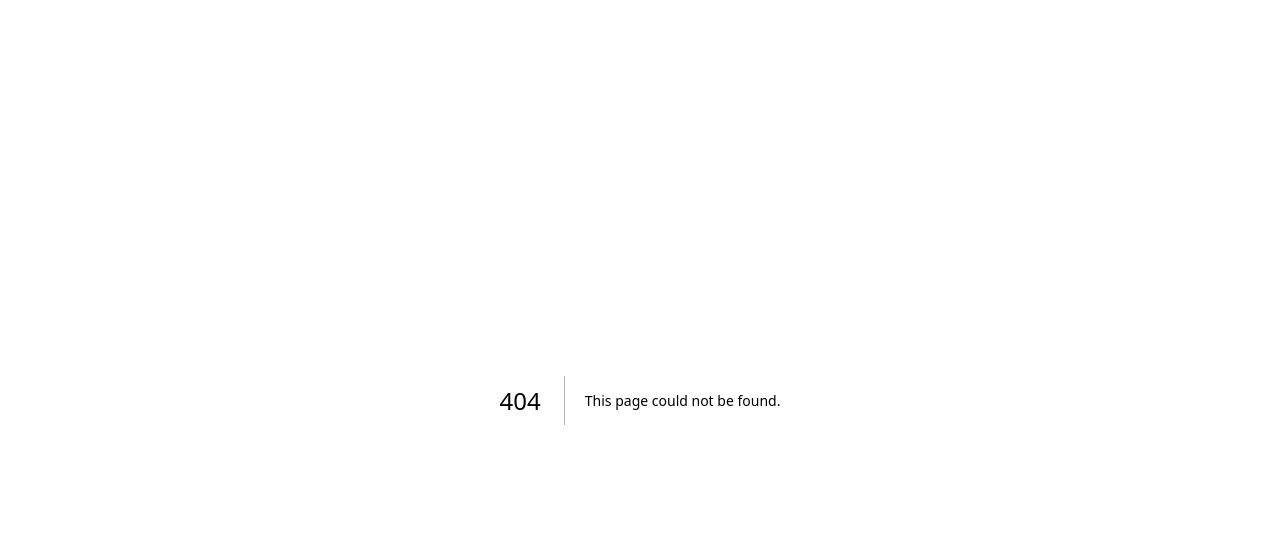
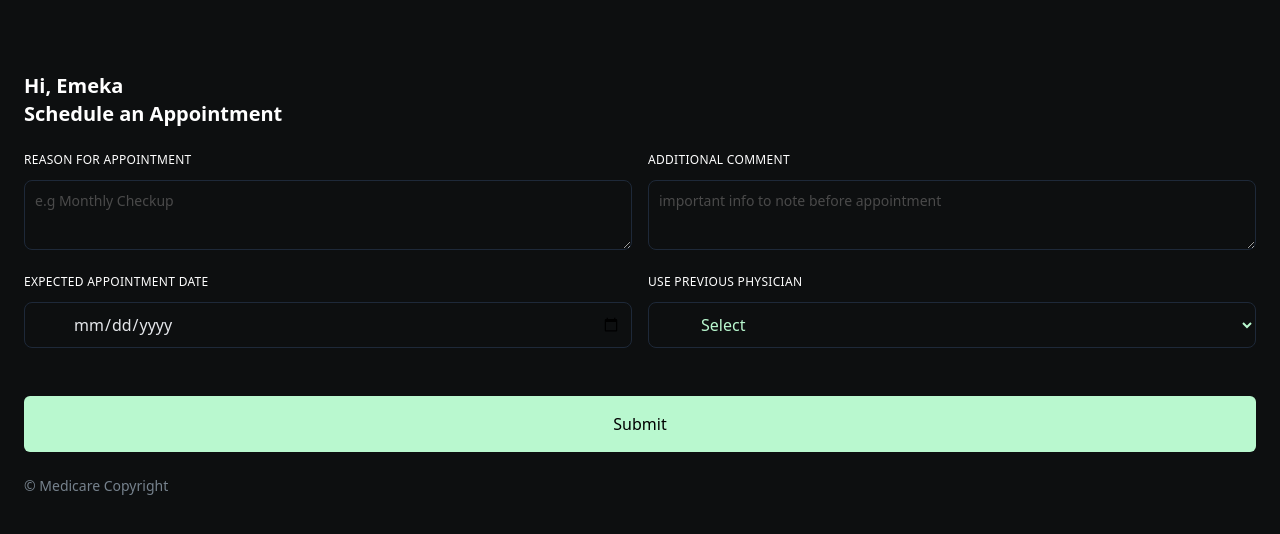
Before and after one commit to Emmynando/medicare, a Next.js app: page /patient/1/book-appointment in a window 1280 px wide. Before the commit this address had no page. Shown: the top 534 px of the page. Built offline with nearby package versions, Linux system fonts and the light colour scheme.

Commit message:
fixed form errors

```diff
--- a/src/app/(auth)/register/page.tsx
+++ b/src/app/(auth)/register/page.tsx
@@ -11,15 +11,12 @@ import ConsentInfo from "@/component/Layout/Auth/Register/ConsentInfo";
 import { validator } from "@/lib/validator";
 
 export default function Register() {
-  const [consentData, setConsentData] = useState({
-    disclosureConsent: false,
-    termsAgreement: false,
-  });
-  const [allConsentGiven, setAllConsentGiven] = useState(false);
-  const fileInputRef = useRef<HTMLInputElement>(null);
-  const [selectedFile, setSelectedBackFile] = useState<File | null>(null);
-  const { formData: personalFormData, handleChange: handlePersonalChange } =
-    useForm<IPersonalInfo>({
+  const {
+    formData: personalFormData,
+    handleChange: handlePersonalChange,
+    errors: personalFormErrors,
+    setErrors: setPersonalFormErrors,
+  } = useForm<IPersonalInfo>({
     gender: "",
     occupation: "",
     birthdate: "",
@@ -38,6 +35,13 @@ export default function Register() {
       identificationNumber: "",
       identificationType: "",
     });
+  const [consentData, setConsentData] = useState({
+    disclosureConsent: false,
+    termsAgreement: false,
+  });
+  const [allConsentGiven, setAllConsentGiven] = useState(false);
+  const fileInputRef = useRef<HTMLInputElement>(null);
+  const [selectedFile, setSelectedBackFile] = useState<File | null>(null);
 
   const handleFileSelect = () => {
     fileInputRef.current?.click();
@@ -49,17 +53,90 @@ export default function Register() {
     }
   };
 
-  function checkPersonalValidation(event: ChangeEvent<HTMLInputElement>) {
+  function checkPersonalValidation(
+    event: ChangeEvent<
+      HTMLInputElement | HTMLSelectElement | HTMLTextAreaElement
+    >
+  ) {
     const { name, value } = event.target as any;
-    if (name === "emergencyContact") {
-      if (value?.length <= 10) {
+
+    // First update the form data (always do this first)
     handlePersonalChange(event);
-        // return;
+
+    // Then handle validation for each field
+    let errorMessage = "";
+
+    // Validate based on field name
+    switch (name) {
+      case "emergencyContact":
+        // Only allow numbers
+        if (!/^\d*$/.test(value)) {
+          errorMessage = "Only numbers are allowed";
         }
+        // Check length - assuming you want exactly 10 digits
+        else if (value.length > 0 && value.length !== 10) {
+          errorMessage = "Contact number must be 10 digits";
+        }
+        break;
+
+      case "occupation":
+        if (!value.trim()) {
+          errorMessage = "Occupation is required";
+        }
+        break;
+
+      case "birthdate":
+        if (!value) {
+          errorMessage = "Birth date is required";
         } else {
-      handlePersonalChange(event);
+          const birthDate = new Date(value);
+          const today = new Date();
+          // Zero out the time for an accurate comparison
+          birthDate.setHours(0, 0, 0, 0);
+          today.setHours(0, 0, 0, 0);
+
+          if (birthDate > today) {
+            errorMessage = "Birth date cannot be in the future";
           }
         }
+        break;
+
+      case "address":
+        if (!value.trim()) {
+          errorMessage = "Address is required";
+        } else if (value.length < 10) {
+          errorMessage = "Please enter a complete address";
+        }
+        break;
+
+      case "gender":
+        if (!value || value === "Gender") {
+          errorMessage = "Please select your gender";
+        }
+        break;
+
+      default:
+        break;
+    }
+
+    // Update the error state with your setErrors function from useForm
+    setPersonalFormErrors((prev) => ({
+      ...prev,
+      [name]: errorMessage || undefined,
+    }));
+  }
+
+  // function checkPersonalValidation(event: ChangeEvent<HTMLInputElement>) {
+  //   const { name, value } = event.target as any;
+  //   if (name === "emergencyContact") {
+  //     if (value?.length <= 10) {
+  //       handlePersonalChange(event);
+  //       // return;
+  //     }
+  //   } else {
+  //     handlePersonalChange(event);
+  //   }
+  // }
 
   const handleConsentChange = (e: React.ChangeEvent<HTMLInputElement>) => {
     const { name, checked } = e.target;
@@ -85,11 +162,16 @@ export default function Register() {
     if (selectedFile) {
       formData.append("idImage", selectedFile);
     }
-
-    if (!personalFormData || !idFormData || !selectedFile || !allConsentGiven) {
-      console.log("some fields are missing");
+    if (
+      Object.values(personalFormData).some((value) => !value) ||
+      Object.values(idFormData).some((value) => !value) ||
+      !selectedFile ||
+      !allConsentGiven
+    ) {
+      console.error("All fields must be filled.");
       return;
     }
+
     if (selectedFile) {
       // Check file MIME type
       const validImageTypes = [
@@ -125,20 +207,6 @@ export default function Register() {
         console.log("Invalid File");
         return;
       }
-
-      // Optional: Check file extension
-      //   const validExtensions = [".jpg", ".jpeg", ".png", ".gif", ".webp"];
-      //   const fileExtension = selectedFile.name.split(".").pop()?.toLowerCase();
-      //   if (!fileExtension || !validExtensions.includes(`.${fileExtension}`)) {
-      //     console.log("Invalid file extension. Please upload an image.");
-      //     return;
-      //   }
-      //   // Optional: Check file size (e.g., 5MB limit)
-      //   const maxSize = 5 * 1024 * 1024; // 5MB in bytes
-      //   if (selectedFile.size > maxSize) {
-      //     console.log("File is too large. Maximum size is 5MB.");
-      //     return;
-      //   }
     }
     console.log(personalFormData);
 
@@ -170,6 +238,7 @@ export default function Register() {
         <PersonalInfo
           formData={personalFormData}
           checkValidation={checkPersonalValidation}
+          errors={personalFormErrors}
         />
         <MedicalInfo
           formData={medicalFormData}
--- /dev/null
+++ b/src/app/patient/[userid]/book-appointment/page.tsx
@@ -0,0 +1,170 @@
+"use client";
+import { ChangeEvent, useState } from "react";
+import TextAreaField from "@/component/UI/elements/TextAreaFields";
+import useForm from "@/hooks/useForm";
+import {
+  APPOINTMENTINFO,
+  APPOINTMENTDATEINFO,
+} from "@/constants/RegisterFilelds";
+import { IBookAppointment } from "@/constants";
+import SelectFields from "@/component/UI/elements/SelectField";
+import InputField from "@/component/UI/elements/InputField";
+import SubmitButton from "@/component/UI/elements/SubmitButton";
+
+const PREVIOUSPHYSICIAN = [
+  { id: "pp1", value: "true", namez: "Yes" },
+  { id: "pp2", value: "false", namez: "No" },
+];
+
+export default function BookAppointment() {
+  const [showModal, setShowModal] = useState(false);
+
+  const { formData, handleChange } = useForm<IBookAppointment>({
+    appointmentReason: "",
+    appointmentComment: "",
+    appointmentDate: "",
+    previousPhysician: "",
+  });
+
+  function checkValidation(
+    event: ChangeEvent<HTMLInputElement> | ChangeEvent<HTMLSelectElement>
+  ) {
+    const { name, value } = event.target as any;
+
+    handleChange(event);
+  }
+
+  async function handleAppointmentSubmit(e: React.FormEvent<HTMLFormElement>) {
+    e.preventDefault();
+    if (Object.values(formData).some((value) => !value)) {
+      console.error("All fields must be filled.");
+      return;
+    }
+    const selectedDate = new Date(formData.appointmentDate);
+    const now = new Date();
+    // Calculate 48 hours from now
+    const minDate = new Date(now.getTime() + 48 * 60 * 60 * 1000);
+
+    // Calculate 2 weeks (14 days) from now
+    const maxDate = new Date(now.getTime() + 14 * 24 * 60 * 60 * 1000);
+    // Zero out the time for comparison (optional, depending on how strict you want the time to be)
+    selectedDate.setHours(0, 0, 0, 0);
+    minDate.setHours(0, 0, 0, 0);
+    maxDate.setHours(0, 0, 0, 0);
+
+    if (selectedDate < minDate || selectedDate > maxDate) {
+      console.error("Appointment date from 48hours and within 2 weeks.");
+      return;
+    }
+    console.log(formData);
+    setShowModal(true);
+  }
+  async function finalSubmit() {}
+
+  return (
+    <main className="space-y-6 p-6">
+      <div className="w-max mt-[2rem] md:mt-[3rem] lg:mt-[3rem]">
+        <h2 className="header">Hi, Emeka</h2>
+        <p className="header">Schedule an Appointment</p>
+      </div>
+      <form
+        className="grid md:grid-cols-2 lg:grid-cols-2 gap-4"
+        onSubmit={handleAppointmentSubmit}
+      >
+        {APPOINTMENTINFO.map((field) => (
+          <div key={field.id} className="w-full">
+            <label
+              className={`relative block uppercase tracking-wide text-white text-xs mb-3 text-normal`}
+              htmlFor="name"
+            >
+              {field.formLabel}
+            </label>
+            <TextAreaField
+              id={field.name}
+              name={field.name}
+              type={field.type}
+              placeholder={field.placeholder}
+              value={formData[field.name as keyof typeof formData]}
+              onChange={(e: any) => checkValidation(e)}
+              ringColorClass="focus:ring-green-900"
+              theme="dark"
+            />
+          </div>
+        ))}
+        {APPOINTMENTDATEINFO.map((field) => (
+          <div key={field.id} className="w-full">
+            <label
+              className={`relative block uppercase tracking-wide text-white text-xs mb-3 text-normal`}
+              htmlFor="name"
+            >
+              {field.formLabel}
+            </label>
+            <InputField
+              id={field.name}
+              name={field.name}
+              type={field.type}
+              placeholder=""
+              value={formData[field.name as keyof typeof formData]}
+              onChange={(e: any) => checkValidation(e)}
+              ringColorClass="focus:ring-green-900"
+              theme="dark"
+            />
+          </div>
+        ))}
+        <SelectFields
+          name="previousPhysician"
+          label="Use Previous Physician"
+          defaultValue=""
+          selectOptions={PREVIOUSPHYSICIAN}
+          value={formData.previousPhysician}
+          onChange={(e: any) => checkValidation(e)}
+        />
+        <div className="pt-[1.5rem] md:col-span-2 lg:col-span-2">
+          <SubmitButton isLoading={false}>Submit</SubmitButton>
+        </div>
+      </form>
+      <div className="">
+        <p className="text-dark-600 text-sm">&copy; Medicare Copyright</p>
+      </div>
+      {showModal && (
+        <div className="fixed inset-0 z-50 flex items-center justify-center bg-black bg-opacity-50">
+          <div className="bg-white rounded-lg p-6 w-[90%] md:w-[40%] shadow-lg space-y-4 text-black">
+            <h3 className="text-xl font-semibold mb-2">
+              Confirm Appointment Details
+            </h3>
+            <ul className="text-sm space-y-1">
+              <li>
+                <strong>Reason for Appointment:</strong>{" "}
+                {formData.appointmentReason}
+              </li>
+              <li>
+                <strong>Comment:</strong> {formData.appointmentComment}
+              </li>
+              <li>
+                <strong>Requested Date:</strong> {formData.appointmentDate}
+              </li>
+              <li>
+                <strong>See Previous Physician:</strong>{" "}
+                {formData.previousPhysician}
+              </li>
+            </ul>
+            <div className="flex justify-end gap-4 mt-4 mx-auto w-max">
+              <button
+                onClick={() => setShowModal(false)}
+                className="px-4 py-2 bg-gray-300 rounded hover:bg-gray-400"
+              >
+                Cancel
+              </button>
+              <button
+                onClick={finalSubmit}
+                className="px-4 py-2 bg-green-600 text-white rounded hover:bg-green-700"
+              >
+                Confirm & Submit
+              </button>
+            </div>
+          </div>
+        </div>
+      )}
+    </main>
+  );
+}
--- a/src/component/Layout/Auth/Register/PersonalInfo.tsx
+++ b/src/component/Layout/Auth/Register/PersonalInfo.tsx
@@ -5,6 +5,7 @@ import SelectFields from "@/component/UI/elements/SelectField";
 
 interface PersonalInfoProps {
   formData: IPersonalInfo;
+  errors: Record<string, string>;
   checkValidation: (e: any) => void;
 }
 
@@ -16,6 +17,7 @@ const GENDEROPTIONS = [
 export default function PersonalInfo({
   formData,
   checkValidation,
+  errors,
 }: PersonalInfoProps) {
   return (
     <main className="space-y-6 p-6">
@@ -43,6 +45,10 @@ export default function PersonalInfo({
               theme="dark"
               max={field.max}
             />
+            {/* Error message display */}
+            {errors[field.name] && (
+              <p className="mt-1 text-sm text-red-500">{errors[field.name]}</p>
+            )}
           </div>
         ))}
         <SelectFields
--- a/src/constants/RegisterFilelds.tsx
+++ b/src/constants/RegisterFilelds.tsx
@@ -3,12 +3,37 @@ import { GiPoliceOfficerHead } from "react-icons/gi";
 import { MdContactEmergency } from "react-icons/md";
 import { FaAddressBook } from "react-icons/fa6";
 import { FaIdCard } from "react-icons/fa6";
+export const APPOINTMENTINFO = [
+  {
+    id: "ap1",
+    formLabel: "Reason for Appointment",
+    placeholder: "e.g Monthly Checkup",
+    type: "text",
+    name: "appointmentReason",
+  },
+  {
+    id: "ap2",
+    formLabel: "Additional Comment",
+    placeholder: "important info to note before appointment",
+    type: "text",
+    name: "appointmentComment",
+  },
+];
+export const APPOINTMENTDATEINFO = [
+  {
+    id: "ad1",
+    formLabel: "Expected Appointment Date",
+    type: "date",
+    name: "appointmentDate",
+  },
+];
+
 export const IDINFO = [
   {
     id: "ii1",
     formLabel: "Identification Number",
     placeholder: "med1234567890",
-    type: "tex",
+    type: "text",
     name: "identificationNumber",
     icon: <FaIdCard className="text-green-300" />,
   },
--- a/src/hooks/useForm.ts
+++ b/src/hooks/useForm.ts
@@ -2,6 +2,9 @@
 import { ChangeEvent, useState } from "react";
 
 const useForm = <IFormData>(InitialData: IFormData) => {
+  const [errors, setErrors] = useState<
+    Partial<Record<keyof IFormData, string>>
+  >({});
   const [formData, setFormData] = useState<IFormData>(InitialData);
   const [mediaPreview, setMediaPreview] = useState("");
 
@@ -31,8 +34,39 @@ const useForm = <IFormData>(InitialData: IFormData) => {
       });
     }
   };
+  const validate = (validationRules?: {
+    [key in keyof IFormData]?: (value: any) => string | null;
+  }) => {
+    if (!validationRules) return true;
 
-  return { mediaPreview, setMediaPreview, formData, setFormData, handleChange };
+    const newErrors: typeof errors = {};
+    let isValid = true;
+
+    Object.entries(validationRules).forEach(([fieldName, validateFn]) => {
+      const field = fieldName as keyof IFormData;
+      const validate = validateFn as (value: any) => string | null;
+
+      const error = validate(formData[field]);
+      if (error) {
+        newErrors[field] = error;
+        isValid = false;
+      }
+    });
+
+    setErrors(newErrors);
+    return isValid;
+  };
+
+  return {
+    mediaPreview,
+    setMediaPreview,
+    formData,
+    setFormData,
+    handleChange,
+    errors,
+    validate,
+    setErrors,
+  };
 };
 
 export default useForm;
```
Also changed, not shown: src/constants/index.ts (+7 -1 lines). Lines whose indentation alone changed are shown as unchanged.
